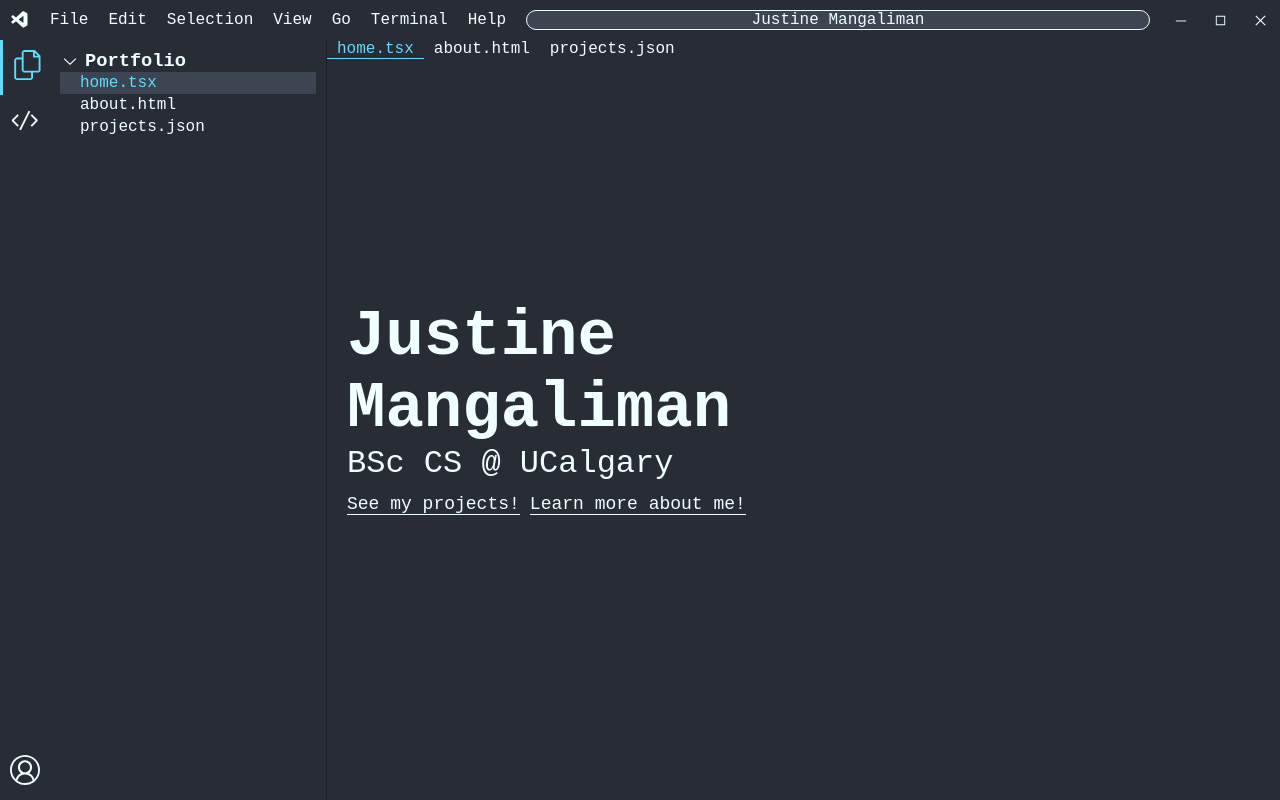
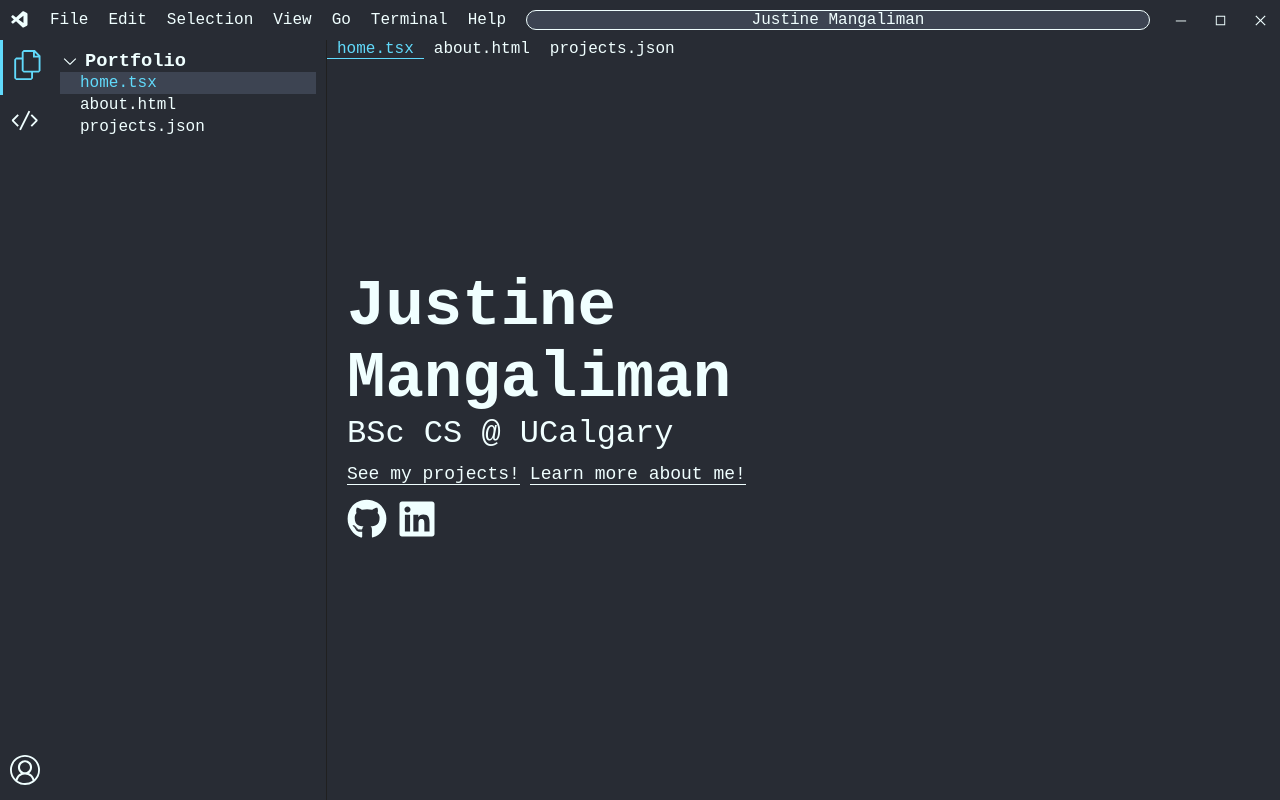
Before and after one commit to jasutiin/jasutiin.github.io, a React (Vite) app: page / in a window 1280 px wide. Built offline with nearby package versions, Linux system fonts and the light colour scheme.

Commit message:
feat: add links to projects, add github and linkedin to home page

```diff
--- a/src/components/ProjectCard/ProjectCard.module.scss
+++ b/src/components/ProjectCard/ProjectCard.module.scss
@@ -28,6 +28,15 @@ ul {
   padding: 5px;
 }
 
+.links {
+  margin-right: 10px;
+  margin-bottom: 10px;
+
+  :hover {
+    color: #61dafb;
+  }
+}
+
 .title {
   margin-bottom: 5px;
 }
--- a/src/components/ProjectCard/ProjectCard.tsx
+++ b/src/components/ProjectCard/ProjectCard.tsx
@@ -1,12 +1,18 @@
 import { useEffect, useRef } from 'react';
+import { Link } from 'react-router-dom';
 import React from 'react';
 import styles from './ProjectCard.module.scss';
+
+import { FaGithub } from 'react-icons/fa6';
+import { FaYoutube } from 'react-icons/fa6';
+import { FaTiktok } from 'react-icons/fa6';
 
 interface ProjectCardProps {
   uris: string[];
   name: string;
   description: string;
   attributes: string[];
+  links: string[][];
 }
 
 const ProjectCard: React.FC<ProjectCardProps> = ({
@@ -14,6 +20,7 @@ const ProjectCard: React.FC<ProjectCardProps> = ({
   name,
   description,
   attributes,
+  links,
 }) => {
   const containerRef = useRef<HTMLDivElement>(null);
 
@@ -69,6 +76,38 @@ const ProjectCard: React.FC<ProjectCardProps> = ({
             </li>
           ))}
         </ul>
+        <ul>
+          {links.map((link) => (
+            <li className={`${styles.links} ${styles.hiddenY}`} key={link[1]}>
+              {(() => {
+                switch (link[0]) {
+                  case 'Github':
+                    return (
+                      <Link to={link[1]} target="_blank">
+                        <FaGithub size={40} />
+                      </Link>
+                    );
+                  case 'YouTube':
+                    return (
+                      <Link to={link[1]} target="_blank">
+                        <FaYoutube size={40} />
+                      </Link>
+                    );
+                  case 'TikTok':
+                    return (
+                      <Link to={link[1]} target="_blank">
+                        <FaTiktok size={35} />
+                      </Link>
+                    );
+                  case 'Live':
+                    return <Link to={link[1]} target="_blank"></Link>;
+                  default:
+                    return null;
+                }
+              })()}
+            </li>
+          ))}
+        </ul>
       </div>
     </div>
   );
--- a/src/constants/projects.ts
+++ b/src/constants/projects.ts
@@ -9,6 +9,7 @@ const uofcbazaar = {
   name: 'UofCBazaar',
   description: `A platform for students to conveniently buy and sell items. Implements JWT tokens for authentication and authorization, password hashing using bcrypt(), and utilizes Supabase's real-time features.`,
   attributes: ['Typescript', 'React', 'TailwindCSS', 'Deno', 'Supabase'],
+  links: [],
 };
 
 const looply = {
@@ -16,6 +17,7 @@ const looply = {
   name: 'Looply',
   description: `A mobile video sharing platform. Uses AWS S3 for video storage, implements video compression for faster loading times, and incorporates React's Context API to manage settings and such.`,
   attributes: ['Javascript', 'React Native', 'Express', 'MongoDB', 'AWS S3'],
+  links: [['Github', 'https://github.com/jasutiin/looply']],
 };
 
 const pictochat = {
@@ -23,6 +25,7 @@ const pictochat = {
   name: 'Pictochat',
   description: `Based off of <redacted>'s chat app on the DS. Utilizes Socket.IO to implement real-time features. First time trying out Vue!`,
   attributes: ['Typescript', 'Vue'],
+  links: [['Github', 'https://github.com/jasutiin/pictochat']],
 };
 
 const website = {
@@ -31,6 +34,7 @@ const website = {
   description:
     'My personal portfolio to showcase my projects! The design is based off of the GOAT of IDEs (VSCode).',
   attributes: ['Typescript', 'React', 'SASS'],
+  links: [['Github', 'https://github.com/jasutiin/jasutiin.github.io']],
 };
 
 // const swapmeet = {
@@ -46,6 +50,7 @@ const snakegame = {
   description:
     'Made my own controller drivers for the Raspberry Pi. A take on the classic snake game but with enemies and an animated boss fight!',
   attributes: ['C', 'Raspberry Pi'],
+  links: [],
 };
 
 const jasutiin = {
@@ -54,6 +59,10 @@ const jasutiin = {
   description:
     'I make videos for fun! Mainly focused on computer science content.',
   attributes: ['TikTok', 'YouTube', 'DaVinci Resolve'],
+  links: [
+    ['YouTube', 'https://www.youtube.com/@jasutiin.'],
+    ['TikTok', 'https://www.tiktok.com/@jasutiin'],
+  ],
 };
 
 const projects = [uofcbazaar, looply, pictochat, website, snakegame, jasutiin];
--- a/src/pages/About/About.tsx
+++ b/src/pages/About/About.tsx
@@ -34,7 +34,7 @@ function About() {
           <li className={`${styles.greenText} ${styles.hiddenItemX}`}>
             i'm a goated programmer
           </li>
-          <li className={styles.hiddenItemX}>
+          {/* <li className={styles.hiddenItemX}>
             i have 500+ connections on{' '}
             <a
               className={styles.blueText}
@@ -43,7 +43,7 @@ function About() {
             >
               linkedin
             </a>{' '}
-          </li>
+          </li> */}
           <li className={styles.hiddenItemX}>
             i peaked #~5000 on osu! but i'm washed now
           </li>
@@ -64,7 +64,7 @@ function About() {
               <span className={styles.redText}>youtube</span>
             </a>
           </li>
-          <li className={styles.hiddenItemX}>
+          {/* <li className={styles.hiddenItemX}>
             my{' '}
             <a
               className={styles.orangeText}
@@ -74,7 +74,7 @@ function About() {
               github
             </a>{' '}
             features more projects that i haven't shown here
-          </li>
+          </li> */}
         </ul>
       </div>
     </div>
--- a/src/pages/Home/Home.module.scss
+++ b/src/pages/Home/Home.module.scss
@@ -43,6 +43,23 @@
   }
 }
 
+.noUnderline {
+  border-bottom: none;
+
+  &:hover {
+    color: #61dafb;
+    border-bottom: none;
+  }
+}
+
 .second {
   transition-delay: 100ms;
 }
+
+.third {
+  transition-delay: 200ms;
+}
+
+.fourth {
+  transition-delay: 300ms;
+}
--- a/src/pages/Home/Home.tsx
+++ b/src/pages/Home/Home.tsx
@@ -1,6 +1,9 @@
 import { useEffect, useRef } from 'react';
 import { Link } from 'react-router-dom';
 import styles from './Home.module.scss';
+
+import { FaGithub } from 'react-icons/fa';
+import { FaLinkedin } from 'react-icons/fa6';
 
 function Home() {
   const containerRef = useRef<HTMLDivElement>(null);
@@ -52,7 +55,11 @@ function Home() {
           Mangaliman
         </h1>
         <p className={styles.hiddenHeaderX}>BSc CS @ UCalgary</p>
-        <Link to="/projects" className={`${styles.link} ${styles.hiddenSlowY}`}>
+        <div>
+          <Link
+            to="/projects"
+            className={`${styles.link} ${styles.hiddenSlowY}`}
+          >
             See my projects!
           </Link>
           <Link
@@ -62,6 +69,23 @@ function Home() {
             Learn more about me!
           </Link>
         </div>
+        <div>
+          <Link
+            to="https://github.com/jasutiin"
+            target="blank"
+            className={`${styles.link} ${styles.noUnderline} ${styles.third} ${styles.hiddenSlowY}`}
+          >
+            <FaGithub size={40} />
+          </Link>
+          <Link
+            to="https://www.linkedin.com/in/jmnglmn/"
+            target="blank"
+            className={`${styles.link} ${styles.noUnderline} ${styles.fourth} ${styles.hiddenSlowY}`}
+          >
+            <FaLinkedin size={40} />
+          </Link>
+        </div>
+      </div>
     </div>
   );
 }
--- a/src/pages/Projects/Projects.tsx
+++ b/src/pages/Projects/Projects.tsx
@@ -39,6 +39,7 @@ function Projects() {
             name={project.name}
             description={project.description}
             attributes={project.attributes}
+            links={project.links}
           />
         ))}
       </div>
```
Lines whose indentation alone changed are shown as unchanged.
